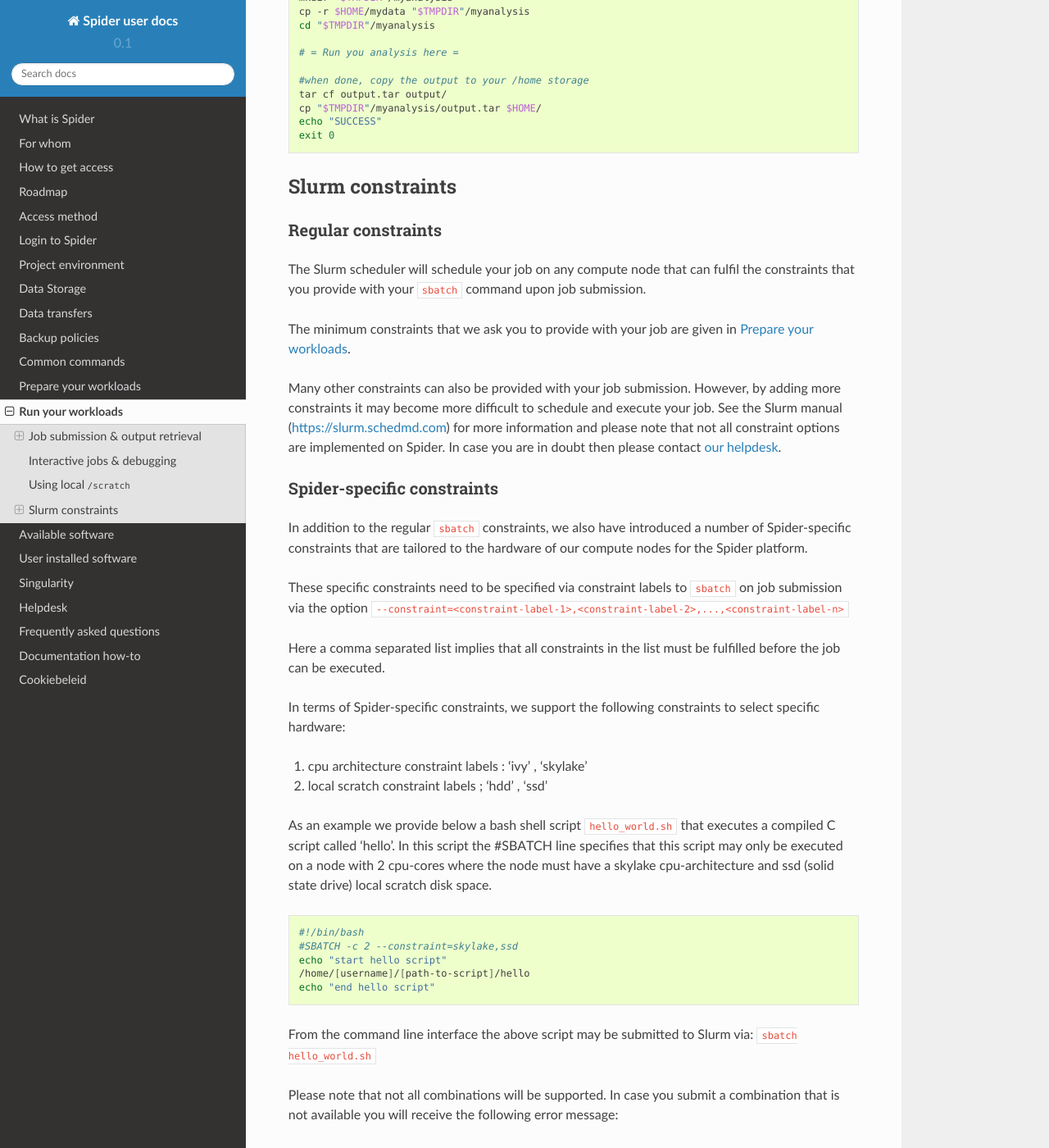
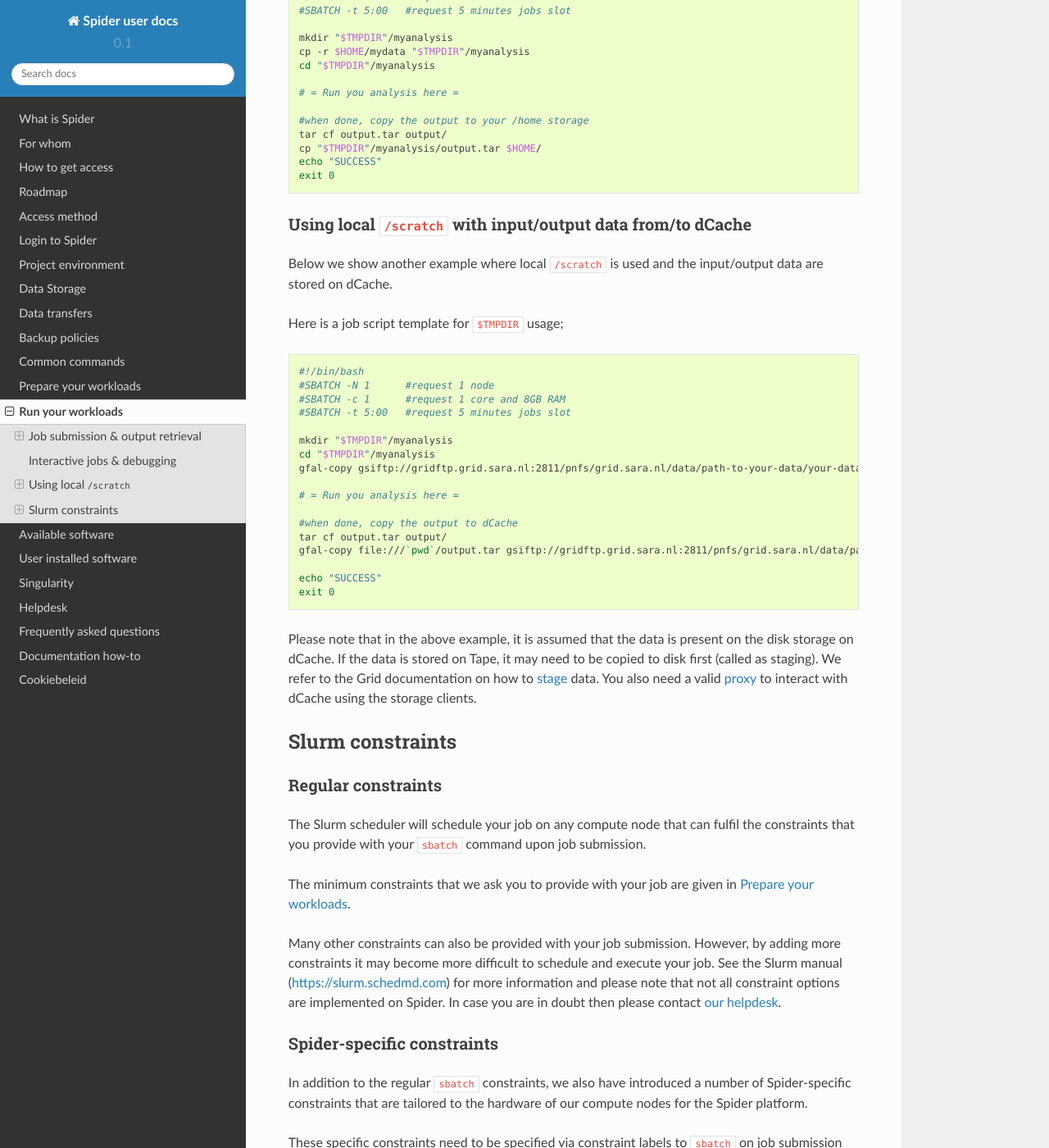
Before and after one commit to sara-nl/spiderdocs, a Sphinx documentation site: the page built from source/Pages/compute/run_workloads.rst, in a window 1280 px wide and 1400 px high, scrolled down 2845 px. Shown: the whole window at 82% size. Built offline with Sphinx 7.4.7 and the Read the Docs theme 2.0.0, drawn with Linux system fonts in a browser that asks for light colours; pages that are not in the unit, such as notebooks, are missing from menus; some of the changed text lies outside the part shown.

Commit message:
document job processing example using dCache

```diff
--- a/source/Pages/compute/run_workloads.rst
+++ b/source/Pages/compute/run_workloads.rst
@@ -159,6 +159,34 @@
    echo "SUCCESS"
    exit 0
 
+Using local ``/scratch`` with input/output data from/to dCache
+==============================================================
+
+Below we show another example where local ``/scratch`` is used and the input/output data are stored on dCache.
+
+Here is a job script template for ``$TMPDIR`` usage;
+
+.. code-block:: bash
+
+   #!/bin/bash
+   #SBATCH -N 1      #request 1 node
+   #SBATCH -c 1      #request 1 core and 8GB RAM
+   #SBATCH -t 5:00   #request 5 minutes jobs slot
+
+   mkdir "$TMPDIR"/myanalysis
+   cd "$TMPDIR"/myanalysis
+   gfal-copy gsiftp://gridftp.grid.sara.nl:2811/pnfs/grid.sara.nl/data/path-to-your-data/your-data.tar file:///`pwd`/your-data.tar
+
+   # = Run you analysis here =
+
+   #when done, copy the output to dCache
+   tar cf output.tar output/
+   gfal-copy file:///`pwd`/output.tar gsiftp://gridftp.grid.sara.nl:2811/pnfs/grid.sara.nl/data/path-to-your-data/output.tar
+
+   echo "SUCCESS"
+   exit 0
+
+Please note that in the above example, it is assumed that the data is present on the disk storage on dCache. If the data is stored on Tape, it may need to be copied to disk first (called as staging). We refer to the Grid documentation on how to `stage`_ data. You also need a valid :ref:`proxy <data-transfers>` to interact with dCache using the storage clients.
 
 =================
 Slurm constraints
@@ -225,3 +253,4 @@
 .. Links:
 
 .. _`Slurm documentation page`: https://slurm.schedmd.com/
+.. _`stage`: http://doc.grid.surfsara.nl/en/latest/Pages/Advanced/grid_storage.html#staging-groups-of-files
```
